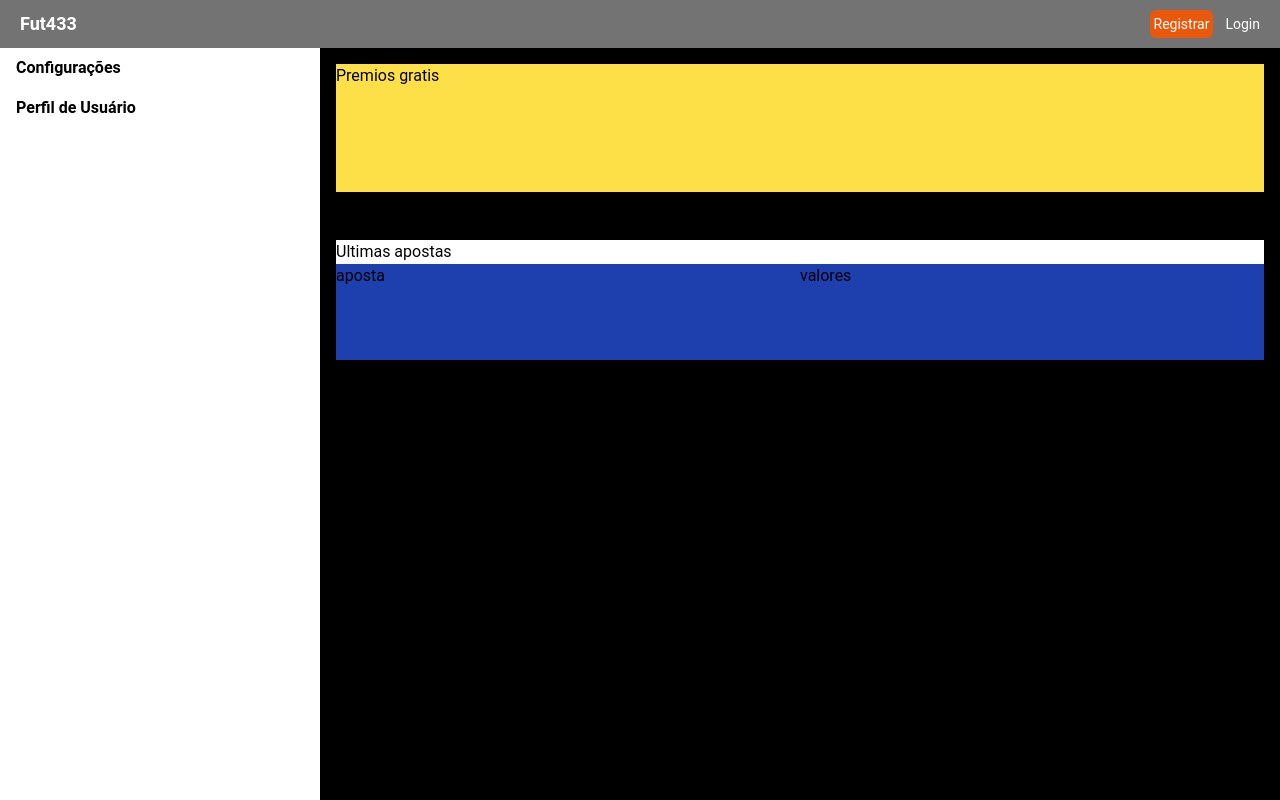
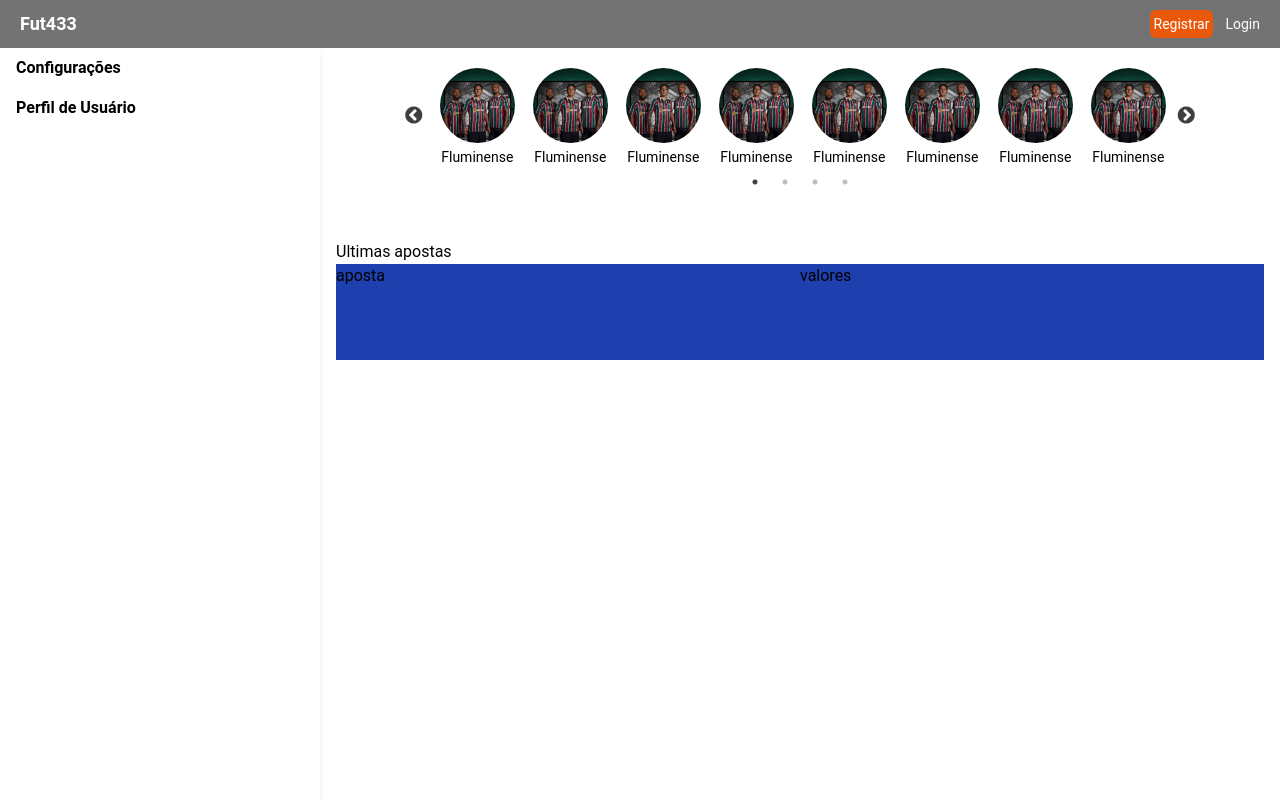
Before and after one commit to ewerton11/fut443-web, a Next.js app: page / in a window 1280 px wide. Built offline with nearby package versions, Linux system fonts and the light colour scheme.

Commit message:
creating slider with reap-slick

```diff
--- a/app/components/menu/verticalMenu.tsx
+++ b/app/components/menu/verticalMenu.tsx
@@ -2,7 +2,7 @@
 
 export default function VerticalMenu() {
   return (
-    <nav className="sticky top-0 h-full w-80 bg-white shadow-md">
+    <nav className="sticky top-0 h-full w-1/4 bg-white shadow-md">
       <ul className="h-full flex flex-col items-start">
         <li className="w-full">
           <Link href="/settings">
--- /dev/null
+++ b/app/components/sliders/freePrizes.tsx
@@ -0,0 +1,215 @@
+import Slider from 'react-slick'
+import 'slick-carousel/slick/slick.css'
+import 'slick-carousel/slick/slick-theme.css'
+import Image from 'next/image'
+import Link from 'next/link'
+import '../../css/slick-arrows.css'
+
+const FreePrizes = () => {
+  const settings = {
+    dots: true,
+    infinite: true,
+    speed: 500,
+    slidesToShow: 8,
+    slidesToScroll: 3,
+  }
+
+  const slides = [
+    <div key={1} className="flex justify-start">
+      <Link href="/" className="flex flex-col justify-start pl-1">
+        <div className="flex justify-center items-center w-full p-1">
+          <div className="rounded-full overflow-hidden">
+            <Image
+              src="/nense.jpg"
+              width={75}
+              height={75}
+              alt="Uniforme Fluminense"
+              className="object-cover"
+            />
+          </div>
+        </div>
+        <h2 className="text-sm text-center">Fluminense</h2>
+      </Link>
+    </div>,
+    <div key={2} className="flex justify-start">
+      <Link href="/" className="flex flex-col justify-start pl-1">
+        <div className="flex justify-center items-center w-full p-1">
+          <div className="rounded-full overflow-hidden">
+            <Image
+              src="/nense.jpg"
+              width={75}
+              height={75}
+              alt="Uniforme Fluminense"
+              className="object-cover"
+            />
+          </div>
+        </div>
+        <h2 className="text-sm text-center">Fluminense</h2>
+      </Link>
+    </div>,
+    <div key={3} className="flex justify-start">
+      <Link href="/" className="flex flex-col justify-start pl-1">
+        <div className="flex justify-center items-center w-full p-1">
+          <div className="rounded-full overflow-hidden">
+            <Image
+              src="/nense.jpg"
+              width={75}
+              height={75}
+              alt="Uniforme Fluminense"
+              className="object-cover"
+            />
+          </div>
+        </div>
+        <h2 className="text-sm text-center">Fluminense</h2>
+      </Link>
+    </div>,
+    <div key={4} className="flex justify-start w-20">
+      <Link href="/" className="flex flex-col justify-start pl-1">
+        <div className="flex justify-center items-center w-full p-1">
+          <div className="rounded-full overflow-hidden">
+            <Image
+              src="/nense.jpg"
+              width={75}
+              height={75}
+              alt="Uniforme Fluminense"
+              className="object-cover"
+            />
+          </div>
+        </div>
+        <h2 className="text-sm text-center">Fluminense</h2>
+      </Link>
+    </div>,
+    <div key={5} className="flex justify-start w-20">
+      <Link href="/" className="flex flex-col justify-start pl-1">
+        <div className="flex justify-center items-center w-full p-1">
+          <div className="rounded-full overflow-hidden">
+            <Image
+              src="/nense.jpg"
+              width={75}
+              height={75}
+              alt="Uniforme Fluminense"
+              className="object-cover"
+            />
+          </div>
+        </div>
+        <h2 className="text-sm text-center">Fluminense</h2>
+      </Link>
+    </div>,
+    <div key={6} className="flex justify-start w-20">
+      <Link href="/" className="flex flex-col justify-start pl-1">
+        <div className="flex justify-center items-center w-full p-1">
+          <div className="rounded-full overflow-hidden">
+            <Image
+              src="/nense.jpg"
+              width={75}
+              height={75}
+              alt="Uniforme Fluminense"
+              className="object-cover"
+            />
+          </div>
+        </div>
+        <h2 className="text-sm text-center">Fluminense</h2>
+      </Link>
+    </div>,
+    <div key={7} className="flex justify-start">
+      <Link href="/" className="flex flex-col justify-start pl-1">
+        <div className="flex justify-center items-center w-full p-1">
+          <div className="rounded-full overflow-hidden">
+            <Image
+              src="/nense.jpg"
+              width={75}
+              height={75}
+              alt="Uniforme Fluminense"
+              className="object-cover"
+            />
+          </div>
+        </div>
+        <h2 className="text-sm text-center">Fluminense</h2>
+      </Link>
+    </div>,
+    <div key={8} className="flex justify-start">
+      <Link href="/" className="flex flex-col justify-start pl-1">
+        <div className="flex justify-center items-center w-full p-1">
+          <div className="rounded-full overflow-hidden">
+            <Image
+              src="/nense.jpg"
+              width={75}
+              height={75}
+              alt="Uniforme Fluminense"
+              className="object-cover"
+            />
+          </div>
+        </div>
+        <h2 className="text-sm text-center">Fluminense</h2>
+      </Link>
+    </div>,
+    <div key={9} className="flex justify-start">
+      <Link href="/" className="flex flex-col justify-start pl-1">
+        <div className="flex justify-center items-center w-full p-1">
+          <div className="rounded-full overflow-hidden">
+            <Image
+              src="/nense.jpg"
+              width={75}
+              height={75}
+              alt="Uniforme Fluminense"
+              className="object-cover"
+            />
+          </div>
+        </div>
+        <h2 className="text-sm text-center">Fluminense</h2>
+      </Link>
+    </div>,
+    <div key={10} className="flex justify-start">
+      <Link href="/" className="flex flex-col justify-start pl-1">
+        <div className="flex justify-center items-center w-full p-1">
+          <div className="rounded-full overflow-hidden">
+            <Image
+              src="/nense.jpg"
+              width={75}
+              height={75}
+              alt="Uniforme Fluminense"
+              className="object-cover"
+            />
+          </div>
+        </div>
+        <h2 className="text-sm text-center">Fluminense</h2>
+      </Link>
+    </div>,
+    <div key={11} className="flex justify-start">
+      <Link href="/" className="flex flex-col justify-start pl-1">
+        <div className="flex justify-center items-center w-full p-1">
+          <div className="rounded-full overflow-hidden">
+            <Image
+              src="/nense.jpg"
+              width={75}
+              height={75}
+              alt="Uniforme Fluminense"
+              className="object-cover"
+            />
+          </div>
+        </div>
+        <h2 className="text-sm text-center">Fluminense</h2>
+      </Link>
+    </div>,
+    <div key={12} className="flex justify-start">
+      <Link href="/" className="flex flex-col justify-start pl-1">
+        <div className="flex justify-center items-center w-full p-1">
+          <div className="rounded-full overflow-hidden">
+            <Image
+              src="/nense.jpg"
+              width={75}
+              height={75}
+              alt="Uniforme Fluminense"
+              className="object-cover"
+            />
+          </div>
+        </div>
+        <h2 className="text-sm text-center">Fluminense</h2>
+      </Link>
+    </div>,
+  ]
+
+  return <Slider {...settings}>{slides}</Slider>
+}
+
+export default FreePrizes
--- /dev/null
+++ b/app/css/slick-arrows.css
@@ -0,0 +1,5 @@
+/* slick-arrows.css */
+.slick-prev:before,
+.slick-next:before {
+  color: black !important;
+}
--- a/app/page.tsx
+++ b/app/page.tsx
@@ -2,16 +2,19 @@
 
 import Header from './components/header/header'
 import VerticalMenu from './components/menu/verticalMenu'
+import FreePrizes from './components/sliders/freePrizes'
 
 export default function Home() {
   return (
-    <div className="relative h-screen overflow-y-auto">
+    <div className="relative w-screen h-screen">
       <Header />
-      <div className="pt-12 h-full flex flex-1 overflow-y-auto">
+      <div className="pt-12 h-full flex">
         <VerticalMenu />
-        <main className="flex flex-col flex-1 bg-black p-4 overflow-y-auto">
-          <div className="h-32 w-full bg-yellow-300">
-            <h1>Premios gratis</h1>
+        <main className="flex flex-col flex-1 p-4 overflow-y-auto">
+          <div className="flex justify-center items-center container h-32">
+            <div className="w-4/5 h-full">
+              <FreePrizes />
+            </div>
           </div>
           <div className="h-auto bg-white w-full mt-12">
             <div className="w-full">
--- a/package.json
+++ b/package.json
@@ -15,12 +15,15 @@
     "react": "^18",
     "react-dom": "^18",
     "react-hook-form": "^7.51.1",
+    "react-slick": "^0.30.2",
+    "slick-carousel": "^1.8.1",
     "zod": "^3.22.4"
   },
   "devDependencies": {
     "@types/node": "^20",
     "@types/react": "^18",
     "@types/react-dom": "^18",
+    "@types/react-slick": "^0.23.13",
     "autoprefixer": "^10.0.1",
     "eslint": "^8",
     "eslint-config-next": "14.1.0",
```
Also changed, not shown: public/nense.jpg (added), 1 other file (tests, documents, lock files or other folders).
